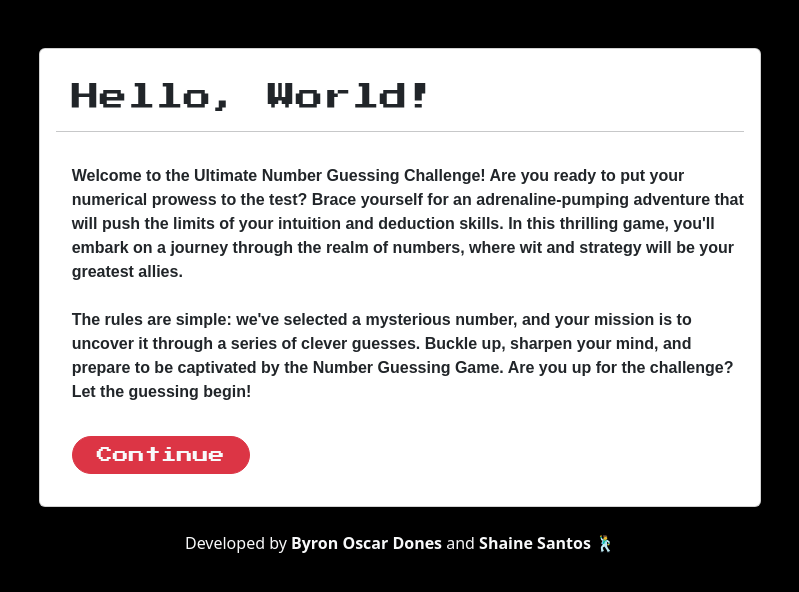
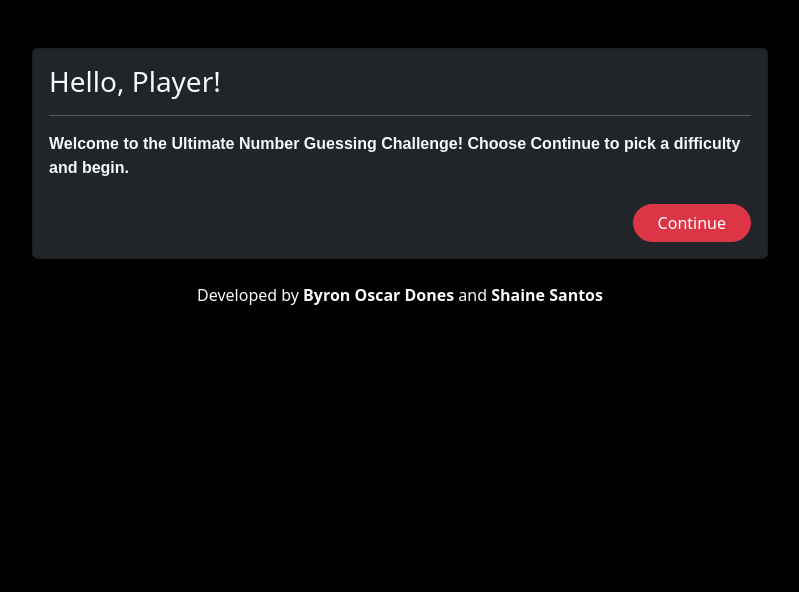
Before and after one commit to jshainesantos/guessing-game, a plain HTML site: page game-page-2.html in a window 1280 px wide. Shown: the whole page, without its empty margins (240-1039 px from the left). Drawn offline with nearby package versions, Linux system fonts and the light colour scheme; a web font is replaced by a local one.

Commit message:
Refactor game-page-2.html for improved structure and readability

```diff
--- a/game-page-2.html
+++ b/game-page-2.html
@@ -1,46 +1,42 @@
 <!DOCTYPE html>
 <html lang="en">
-<link href="https://cdn.jsdelivr.net/npm/bootstrap@5.3.2/dist/css/bootstrap.min.css" rel="stylesheet"
-  integrity="sha384-T3c6CoIi6uLrA9TneNEoa7RxnatzjcDSCmG1MXxSR1GAsXEV/Dwwykc2MPK8M2HN" crossorigin="anonymous">
+  <head>
+    <meta charset="utf-8" />
+    <meta name="viewport" content="width=device-width, initial-scale=1" />
+    <title>Number Guessing — Info</title>
+    <link
+      href="https://cdn.jsdelivr.net/npm/bootstrap@5.3.2/dist/css/bootstrap.min.css"
+      rel="stylesheet"
+      integrity="sha384-T3c6CoIi6uLrA9TneNEoa7RxnatzjcDSCmG1MXxSR1GAsXEV/Dwwykc2MPK8M2HN"
+      crossorigin="anonymous"
+    />
+    <link rel="stylesheet" href="styles.css" />
+  </head>
 
-<meta charset="UTF-8">
-<meta name="viewport" content="width=device-width, initial-scale=1.0">
-<title>Number Guessing Game</title>
-
-<link rel="stylesheet" href="styles.css">
-</head>
-
-<body class="bg-black">
-  <div class="difficultyContainer container-fluid mt-5">
-    <div class="row">
-      <div class="col-md-7 mx-auto">
-        <div class="card shadow">
-          <div class="card-body">
-            <div>
-              <h3 class="pt-3 ps-3">Hello, World!</h3>
-              <hr>
-              <p class="welcomeMsg ps-3 pt-3">Welcome to the Ultimate Number Guessing Challenge!
-                Are you ready to put your numerical prowess to the test? Brace yourself for an adrenaline-pumping
-                adventure that will push the limits of your intuition and deduction skills.
-                In this thrilling game, you'll embark on a journey through the realm of numbers, where wit and strategy
-                will be your greatest allies. <br> <br> The rules are simple: we've selected a mysterious number, and your mission
-                is to uncover it through a series of clever guesses.
-                Buckle up, sharpen your mind, and prepare to be captivated by the Number Guessing Game. Are you up for
-                the challenge? Let the guessing begin!</p>
+  <body class="bg-black press-start text-light">
+    <main class="container mt-5">
+      <div class="row">
+        <div class="col-md-8 mx-auto">
+          <div class="card shadow bg-dark text-light">
+            <div class="card-body">
+              <h3>Hello, Player!</h3>
+              <hr />
+              <p class="welcomeMsg">Welcome to the Ultimate Number Guessing Challenge! Choose Continue to pick a difficulty and begin.</p>
+              <div class="text-end mt-4">
+                <a href="game-page-3.html" class="btn btn-danger rounded-pill px-4" id="continueBtn">Continue</a>
+              </div>
             </div>
-            <div class="continueBtn ps-3 pt-3"><a href="game-page-3.html"
-                class="btn btn-danger text-light rounded-pill px-4 me-3 mb-3" id="easyBtn">Continue</a></div>
           </div>
+          <footer class="text-center mt-4 text-light">Developed by <b>Byron Oscar Dones</b> and <b>Shaine Santos</b></footer>
         </div>
       </div>
-    </div>
+    </main>
 
-    <footer class="text-center mt-4 text-light">Developed by <b>Byron Oscar Dones</b> and <b>Shaine Santos 🕺</b></footer>
-
+    <script
+      src="https://cdn.jsdelivr.net/npm/bootstrap@5.3.2/dist/js/bootstrap.bundle.min.js"
+      integrity="sha384-C6RzsynM9kWDrMNeT87bh95OGNyZPhcTNXj1NW7RuBCsyN/o0jlpcV8Qyq46cDfL"
+      crossorigin="anonymous"
+    ></script>
     <script src="script.js"></script>
-    <script src="https://cdn.jsdelivr.net/npm/bootstrap@5.3.2/dist/js/bootstrap.bundle.min.js"
-      integrity="sha384-C6RzsynM9kWDrMNeT87bh95OGNyZPhcTNXj1NW7RuBCsyN/o0jlpcV8Qyq46cDfL"
-      crossorigin="anonymous"></script>
-</body>
-
+  </body>
 </html>
```
